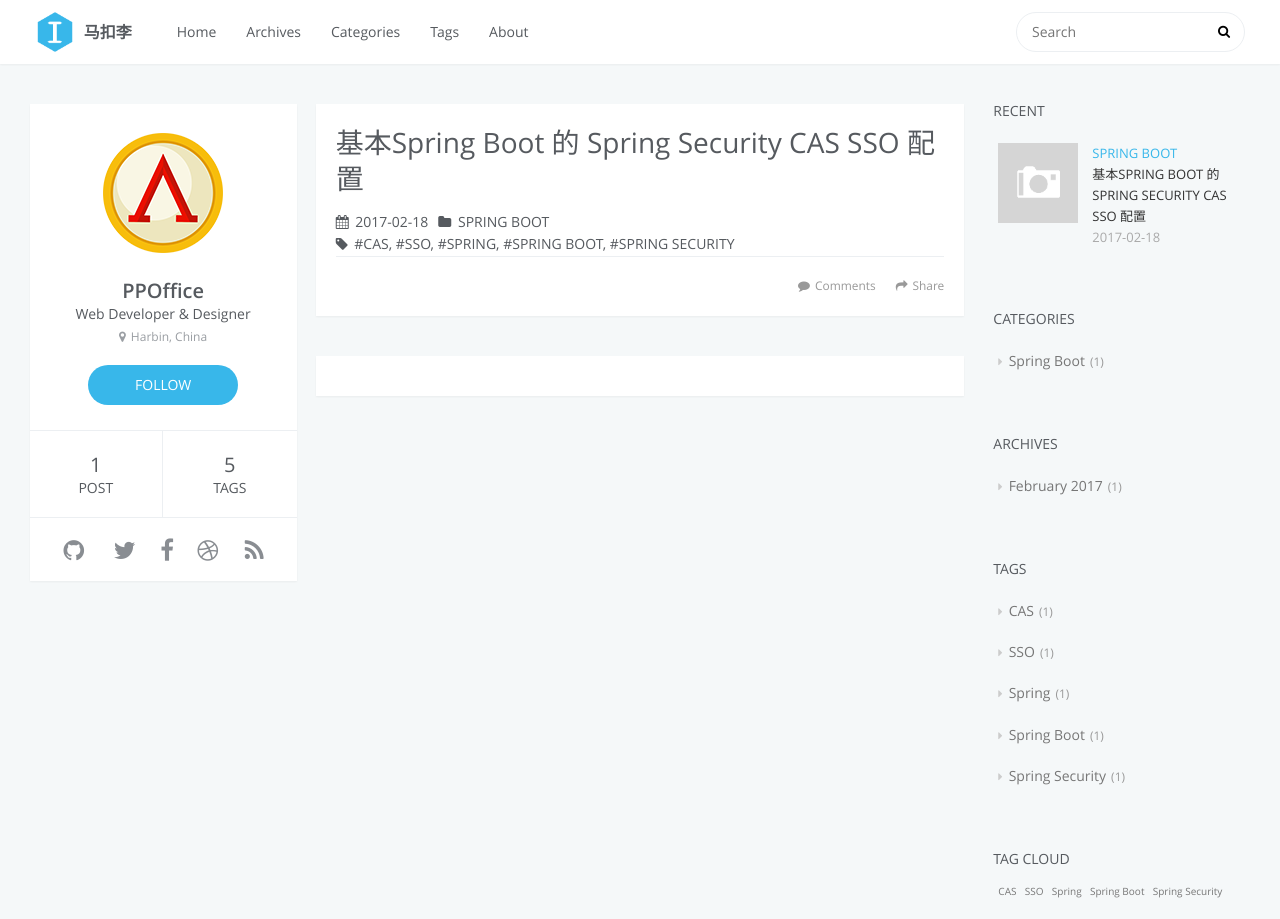
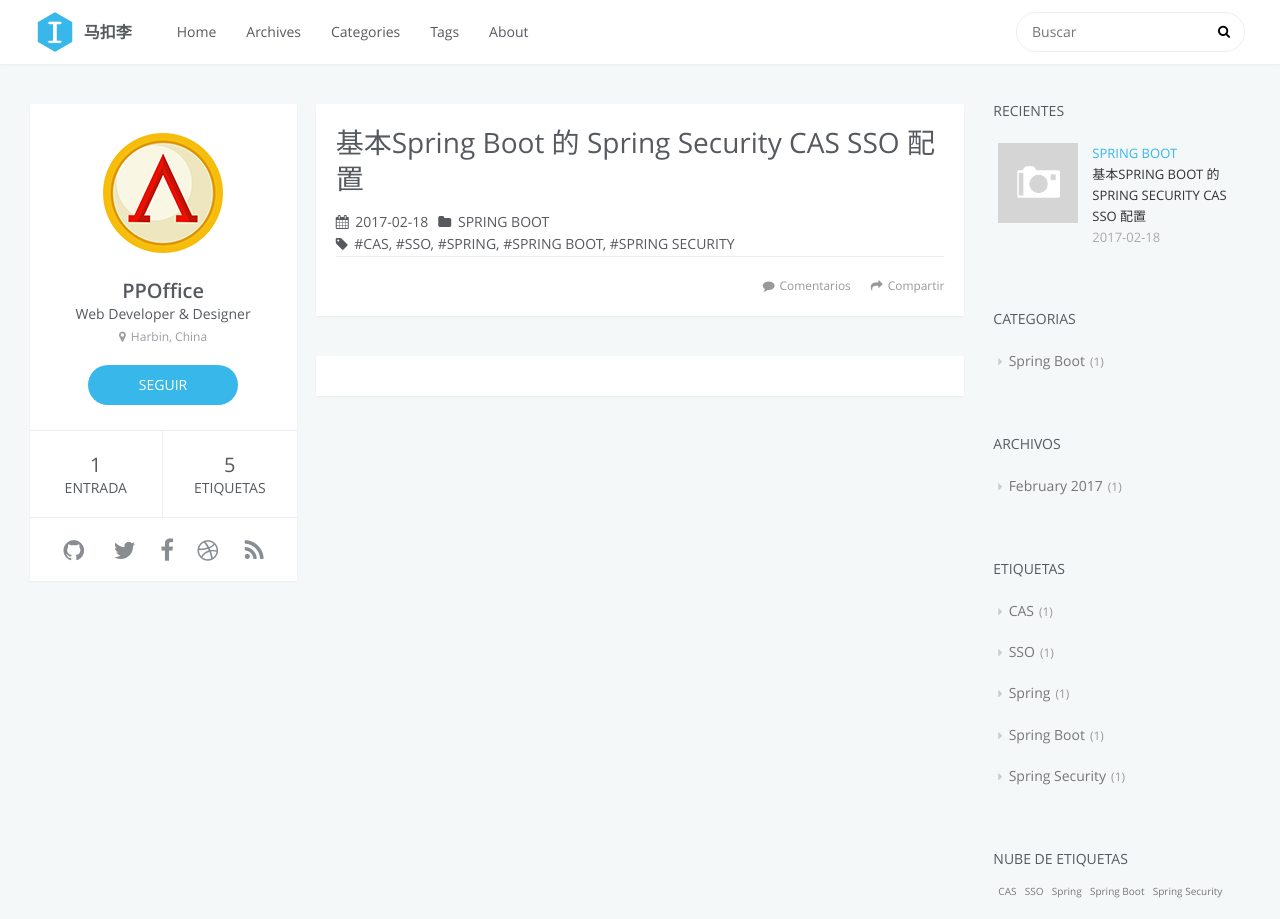
Before and after one commit to MTequila/mtequila.github.io, a plain HTML site: page 2017/02/18/spring-boot-security-cas-sso/index.html in a window 1280 px wide. Shown: the top 919 px of the page. Drawn offline with Linux system fonts and the light colour scheme; a script that the page names is missing.

Commit message:
Site updated: 2017-03-03 19:30:05

```diff
--- a/2017/02/18/spring-boot-security-cas-sso/index.html
+++ b/2017/02/18/spring-boot-security-cas-sso/index.html
@@ -77,7 +77,7 @@
             <div id="search-form-wrap">
 
     <form class="search-form">
-        <input type="text" class="ins-search-input search-form-input" placeholder="Search" />
+        <input type="text" class="ins-search-input search-form-input" placeholder="Buscar" />
         <button type="submit" class="search-form-submit"></button>
     </form>
     <div class="ins-search">
@@ -96,10 +96,10 @@
 (function (window) {
     var INSIGHT_CONFIG = {
         TRANSLATION: {
-            POSTS: 'Posts',
+            POSTS: 'Entradas',
             PAGES: 'Pages',
-            CATEGORIES: 'Categories',
-            TAGS: 'Tags',
+            CATEGORIES: 'Categorias',
+            TAGS: 'Etiquetas',
             UNTITLED: '(Untitled)',
         },
         ROOT_URL: '/',
@@ -130,7 +130,7 @@
                 <td>
 
     <div class="search-form">
-        <input type="text" class="ins-search-input search-form-input" placeholder="Search" />
+        <input type="text" class="ins-search-input search-form-input" placeholder="Buscar" />
     </div>
 
                 </td>
@@ -150,16 +150,16 @@
             <h2 id="name">PPOffice</h2>
             <h3 id="title">Web Developer &amp; Designer</h3>
             <span id="location"><i class="fa fa-map-marker"></i>Harbin, China</span>
-            <a id="follow" target="_blank" href="https://github.com/ppoffice/">FOLLOW</a>
+            <a id="follow" target="_blank" href="https://github.com/ppoffice/">SEGUIR</a>
         </div>
         <div class="article-info profile-block">
             <div class="article-info-block">
                 1
-                <span>post</span>
+                <span>Entrada</span>
             </div>
             <div class="article-info-block">
                 5
-                <span>tags</span>
+                <span>Etiquetas</span>
             </div>
         </div>
 
@@ -259,7 +259,7 @@
 
 </div>
 
-    <a data-url="http://yoursite.com/2017/02/18/spring-boot-security-cas-sso/" data-id="ciztqkad400021rub8r8x49i6" class="article-share-link"><i class="fa fa-share"></i>Share</a>
+    <a data-url="http://yoursite.com/2017/02/18/spring-boot-security-cas-sso/" data-id="ciztqmrvc00024aubyjwd6q1i" class="article-share-link"><i class="fa fa-share"></i>Compartir</a>
 <script>
     (function ($) {
         // Prevent duplicate binding
@@ -327,7 +327,7 @@
 
 
 
-        <a href="http://yoursite.com/2017/02/18/spring-boot-security-cas-sso/#comments" class="article-comment-link disqus-comment-count" data-disqus-url="http://yoursite.com/2017/02/18/spring-boot-security-cas-sso/">Comments</a>
+        <a href="http://yoursite.com/2017/02/18/spring-boot-security-cas-sso/#comments" class="article-comment-link disqus-comment-count" data-disqus-url="http://yoursite.com/2017/02/18/spring-boot-security-cas-sso/">Comentarios</a>
 
 
         </footer>
@@ -356,7 +356,7 @@
 
 
     <div class="widget-wrap">
-        <h3 class="widget-title">recent</h3>
+        <h3 class="widget-title">Recientes</h3>
         <div class="widget">
             <ul id="recent-post" class="">
 
@@ -386,7 +386,7 @@
 
 
     <div class="widget-wrap">
-        <h3 class="widget-title">categories</h3>
+        <h3 class="widget-title">Categorias</h3>
         <div class="widget">
             <ul class="category-list"><li class="category-list-item"><a class="category-list-link" href="/categories/Spring-Boot/">Spring Boot</a><span class="category-list-count">1</span></li></ul>
         </div>
@@ -395,7 +395,7 @@
 
 
     <div class="widget-wrap">
-        <h3 class="widget-title">archives</h3>
+        <h3 class="widget-title">Archivos</h3>
         <div class="widget">
             <ul class="archive-list"><li class="archive-list-item"><a class="archive-list-link" href="/archives/2017/02/">February 2017</a><span class="archive-list-count">1</span></li></ul>
         </div>
@@ -404,7 +404,7 @@
 
 
     <div class="widget-wrap">
-        <h3 class="widget-title">tags</h3>
+        <h3 class="widget-title">Etiquetas</h3>
         <div class="widget">
             <ul class="tag-list"><li class="tag-list-item"><a class="tag-list-link" href="/tags/CAS/">CAS</a><span class="tag-list-count">1</span></li><li class="tag-list-item"><a class="tag-list-link" href="/tags/SSO/">SSO</a><span class="tag-list-count">1</span></li><li class="tag-list-item"><a class="tag-list-link" href="/tags/Spring/">Spring</a><span class="tag-list-count">1</span></li><li class="tag-list-item"><a class="tag-list-link" href="/tags/Spring-Boot/">Spring Boot</a><span class="tag-list-count">1</span></li><li class="tag-list-item"><a class="tag-list-link" href="/tags/Spring-Security/">Spring Security</a><span class="tag-list-count">1</span></li></ul>
         </div>
@@ -413,7 +413,7 @@
 
 
     <div class="widget-wrap">
-        <h3 class="widget-title">tag cloud</h3>
+        <h3 class="widget-title">Nube de etiquetas</h3>
         <div class="widget tagcloud">
             <a href="/tags/CAS/" style="font-size: 10px;">CAS</a> <a href="/tags/SSO/" style="font-size: 10px;">SSO</a> <a href="/tags/Spring/" style="font-size: 10px;">Spring</a> <a href="/tags/Spring-Boot/" style="font-size: 10px;">Spring Boot</a> <a href="/tags/Spring-Security/" style="font-size: 10px;">Spring Security</a>
         </div>
@@ -422,7 +422,7 @@
 
 
     <div class="widget-wrap widget-list">
-        <h3 class="widget-title">links</h3>
+        <h3 class="widget-title">Links</h3>
         <div class="widget">
             <ul>
 
```
Also changed, not shown: 404.html (+16 -16 lines), about/index.html (+16 -16 lines), archives/2017/02/index.html (+15 -15 lines), archives/2017/index.html (+15 -15 lines), archives/index.html (+15 -15 lines), categories/Spring-Boot/index.html (+15 -15 lines), contact/index.html (+16 -16 lines), content.json (+1 -1 lines), index.html (+16 -16 lines), login/index.html (+16 -16 lines), projects/index.html (+16 -16 lines), sitemap.xml (+8 -8 lines), tags/CAS/index.html (+15 -15 lines), tags/SSO/index.html (+15 -15 lines), 3 more files, 1 other file.
